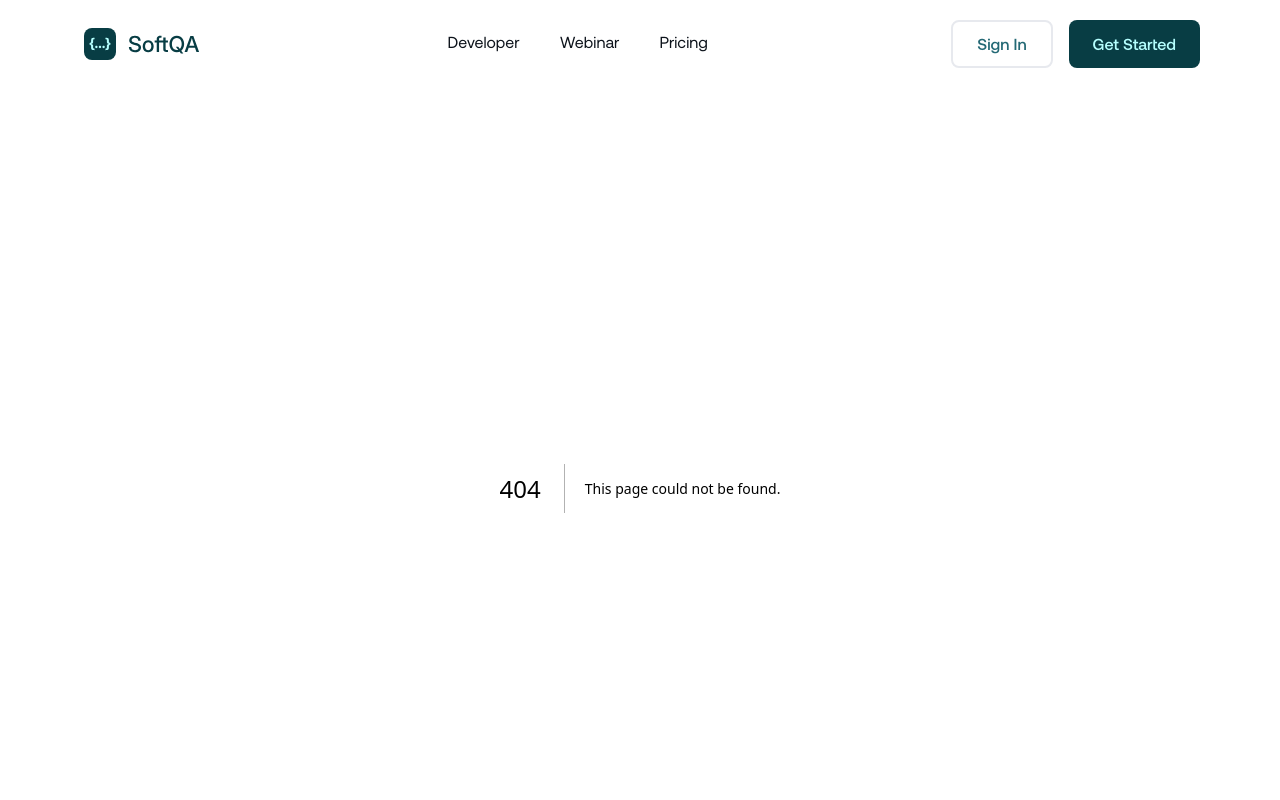
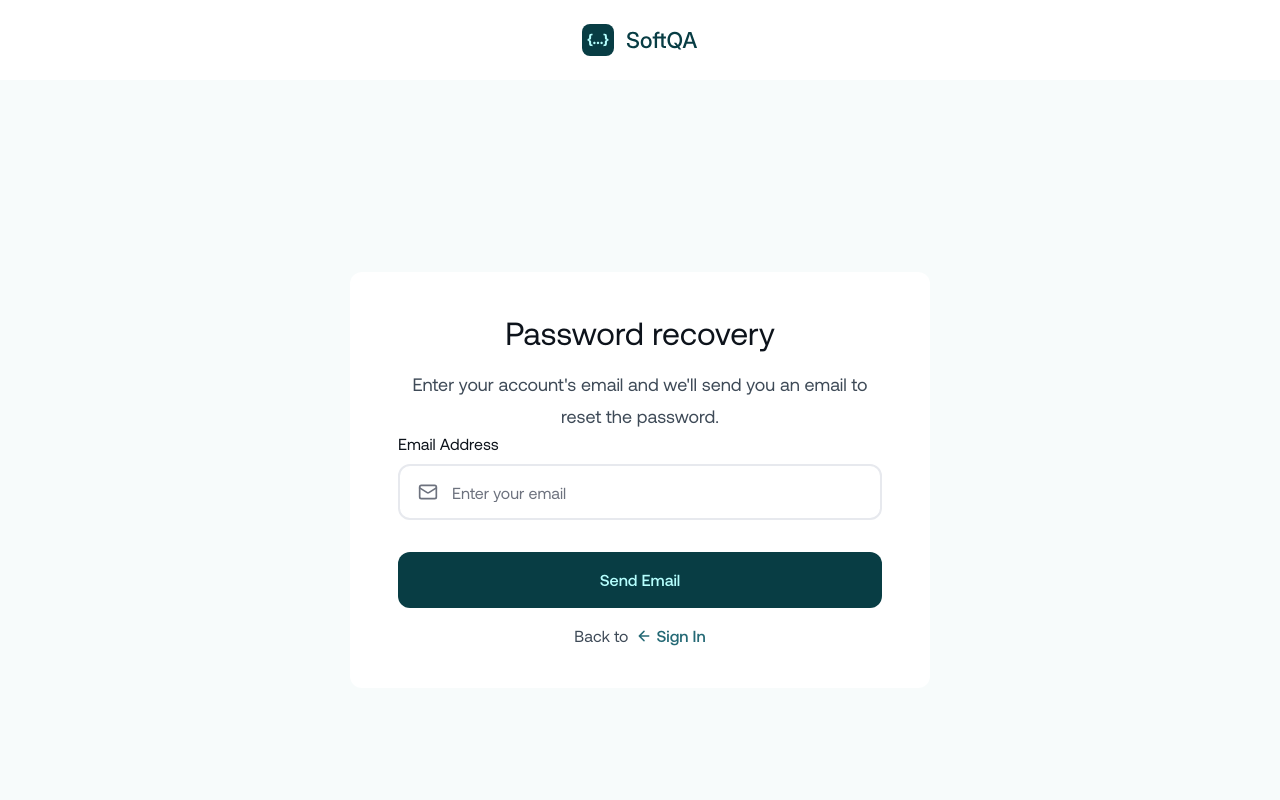
Before and after one commit to azkaanasiyya/softqa, a Next.js app: page /auth/forgot in a window 1280 px wide. Before the commit this address had no page. Shown: the top 800 px of the page. Built offline with nearby package versions, Linux system fonts and the light colour scheme.

Commit message:
feat(auth): move to folder auth

```diff
--- a/src/app/main-layout.tsx
+++ b/src/app/main-layout.tsx
@@ -10,7 +10,7 @@ export default function MainClientLayout({
   children: React.ReactNode;
 }) {
   const pathname = usePathname();
-  const excludePaths = ['/sign-in', '/sign-up', '/forgot'];
+  const excludePaths = ['/auth/sign-in', '/auth/sign-up', '/auth/forgot'];
   const showLayout = !excludePaths.includes(pathname);
 
   return (
--- a/src/components/forgot/hero.tsx
+++ b/src/components/forgot/hero.tsx
@@ -25,7 +25,7 @@ export default function ForgotHero() {
                     <span className="text-[16px] leading-6 text-grayscale-600">Back to</span>
                     <div className="flex flex-row gap-1 items-center">
                         <Image src="/auth/left-arrow.png" alt="image" width={16} height={16} />
-                        <Link href="/sign-in" className="cursor-pointer">
+                        <Link href="/auth/sign-in" className="cursor-pointer">
                             <span className="text-[16px] leading-6 font-medium text-primary-500">Sign In</span>
                         </Link>
                     </div>
--- a/src/components/home/hero.tsx
+++ b/src/components/home/hero.tsx
@@ -22,7 +22,7 @@ export default function HomeHero() {
                                 SoftQA automatically writes your unit tests at mind-boggling scale. Your software development process will never feel the same again.
                             </p>
                             <div className="flex flex-col md:flex-row w-full md:w-auto gap-4 md:gap-5">
-                                <Link href="/sign-up">
+                                <Link href="/auth/sign-up">
                                     <Button
                                         variant="request"
                                         size="big"
--- a/src/components/layout/navbar.tsx
+++ b/src/components/layout/navbar.tsx
@@ -49,12 +49,12 @@ export default function Navbar() {
 
         {/* Desktop Buttons */}
         <div className="hidden lg:flex gap-4">
-          <Link href="/sign-in">
+          <Link href="/auth/sign-in">
             <Button variant="login" size="default" className="text-primary-500 cursor-pointer">
               Sign In
             </Button>
           </Link>
-          <Link href="/sign-up">
+          <Link href="/auth/sign-up">
             <Button variant="request" size="default" className="text-cyan-500 cursor-pointer">
               Get Started
             </Button>
@@ -105,13 +105,13 @@ export default function Navbar() {
             </ul>
 
             <div className="flex flex-col gap-4 p-6 md:p-8">
-              <Link href="/sign-up" onClick={() => setIsOpen(false)}>
+              <Link href="/auth/sign-up" onClick={() => setIsOpen(false)}>
                 <Button variant="request" size="default" className="w-full text-cyan-500">
                   Get Started
                 </Button>
               </Link>
 
-              <Link href="/sign-in" onClick={() => setIsOpen(false)}>
+              <Link href="/auth/sign-in" onClick={() => setIsOpen(false)}>
                 <Button variant="login" size="default" className="w-full text-primary-500">
                   Sign In
                 </Button>
--- a/src/components/sign-in/hero.tsx
+++ b/src/components/sign-in/hero.tsx
@@ -29,7 +29,7 @@ export default function SignInHero() {
                                         <span className="text-[16px] leading-6 text-grayscale-900">Password</span>
                                         <InputPassword placeholder="Enter your password"/>
                                     </div>
-                                    <Link href="/forgot" className="cursor-pointer self-end">
+                                    <Link href="/auth/forgot" className="cursor-pointer self-end">
                                         <span className="text-[14px] leading-[22px] font-medium text-primary-500 text-end">Forgot Password?</span>
                                     </Link>
                                 </div>
```
Also changed, not shown: src/app/auth/forgot/page.tsx (renamed from src/app/forgot/page.tsx), src/app/auth/sign-in/page.tsx (renamed from src/app/sign-in/page.tsx), src/app/auth/sign-up/page.tsx (renamed from src/app/sign-up/page.tsx).
